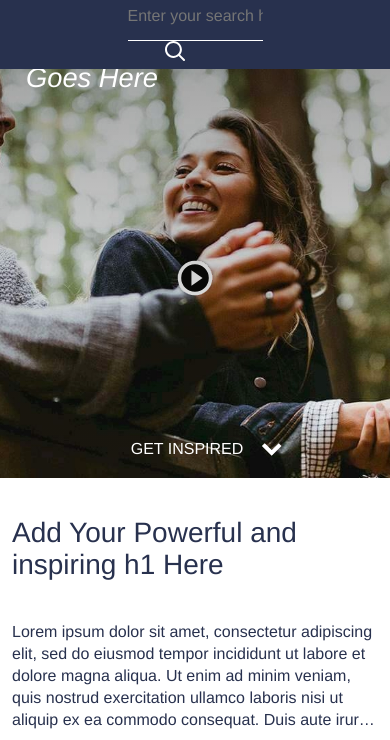
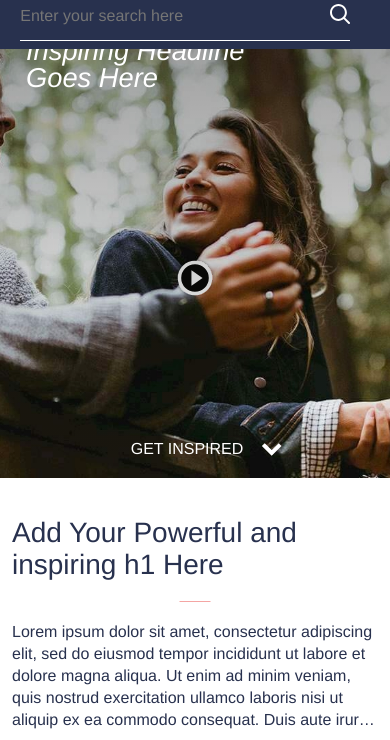
Before and after one commit to tabrezdal/milestone-task, a plain HTML site: page index.html in a window 390 px wide. Both pictures are taken after a click on the picture 347 px from the left and 40 px from the top of the page. Shown: the part 84-824 px from the top of the page. Drawn offline with nearby package versions, Linux system fonts and the light colour scheme.

Commit message:
Search & Separator
Search bar Responsive,
Separator Line added to about us section

```diff
--- a/assets/styles/main.css
+++ b/assets/styles/main.css
@@ -544,6 +544,10 @@
     display: none;
   }
 
+  .search-bar{
+    padding: 8px 12px;
+  }
+
   .hero-section {
     height: 480px;
   }
--- a/index.html
+++ b/index.html
@@ -28,13 +28,15 @@
           <div class="cta-btn-text">BOOK NOW</div>
         </div>
         <div class="search-icon">
-          <img class="navbar-icon search show" id="search-icon" src="./assets/icons/search-icon.svg" alt="search icon" />
+          <img class="navbar-icon search show" id="search-icon" src="./assets/icons/search-icon.svg"
+            alt="search icon" />
           <img class="navbar-icon cross hide" id="cross-icon" src="./assets/icons/cross-icon.svg" alt="cross icon" />
         </div>
       </div>
     </div>
     <div class="search-bar hide">
-      <input class="search-input" placeholder="Enter your search here"><img class="navbar-icon" src="./assets/icons/search-icon2.svg" alt="search icon" /></div>
+      <input class="search-input" placeholder="Enter your search here"><img class="navbar-icon"
+        src="./assets/icons/search-icon2.svg" alt="search icon" /></div>
     <div class="hero-section">
       <div class="hero-image-wrapper"></div>
       <div class="play-button">
@@ -60,7 +62,7 @@
     <div class="about-section" id="about">
       <div class="section-texts">
         <p class="section-title">Add Your Powerful and inspiring h1 Here</p>
-        <img class="separator" src="img/separator.svg" />
+        <img class="separator" src="./assets/icons/separator.svg" />
         <div class="description">
           <p class="section-description clipText">
             Lorem ipsum dolor sit amet, consectetur adipiscing elit, sed do eiusmod tempor incididunt ut labore et
@@ -71,8 +73,7 @@
           </p>
           <div class="read-more-button show"><img class="plus-btn" src="./assets/icons/read-more-button.svg"
               alt="plus icon" />
-              <img class="minus-btn hide" src="./assets/icons/read-less-button.svg"
-              alt="minus icon" />
+            <img class="minus-btn hide" src="./assets/icons/read-less-button.svg" alt="minus icon" />
           </div>
         </div>
       </div>
@@ -104,7 +105,9 @@
     </div>
   </div>
 
-  <script src="https://cdnjs.cloudflare.com/ajax/libs/jquery/3.7.1/jquery.min.js" integrity="sha512-v2CJ7UaYy4JwqLDIrZUI/4hqeoQieOmAZNXBeQyjo21dadnwR+8ZaIJVT8EE2iyI61OV8e6M8PP2/4hpQINQ/g==" crossorigin="anonymous" referrerpolicy="no-referrer"></script>
+  <script src="https://cdnjs.cloudflare.com/ajax/libs/jquery/3.7.1/jquery.min.js"
+    integrity="sha512-v2CJ7UaYy4JwqLDIrZUI/4hqeoQieOmAZNXBeQyjo21dadnwR+8ZaIJVT8EE2iyI61OV8e6M8PP2/4hpQINQ/g=="
+    crossorigin="anonymous" referrerpolicy="no-referrer"></script>
   <script src="./assets/js/main.js"></script>
 </body>
 
```
Also changed, not shown: assets/icons/separator.svg (added).
